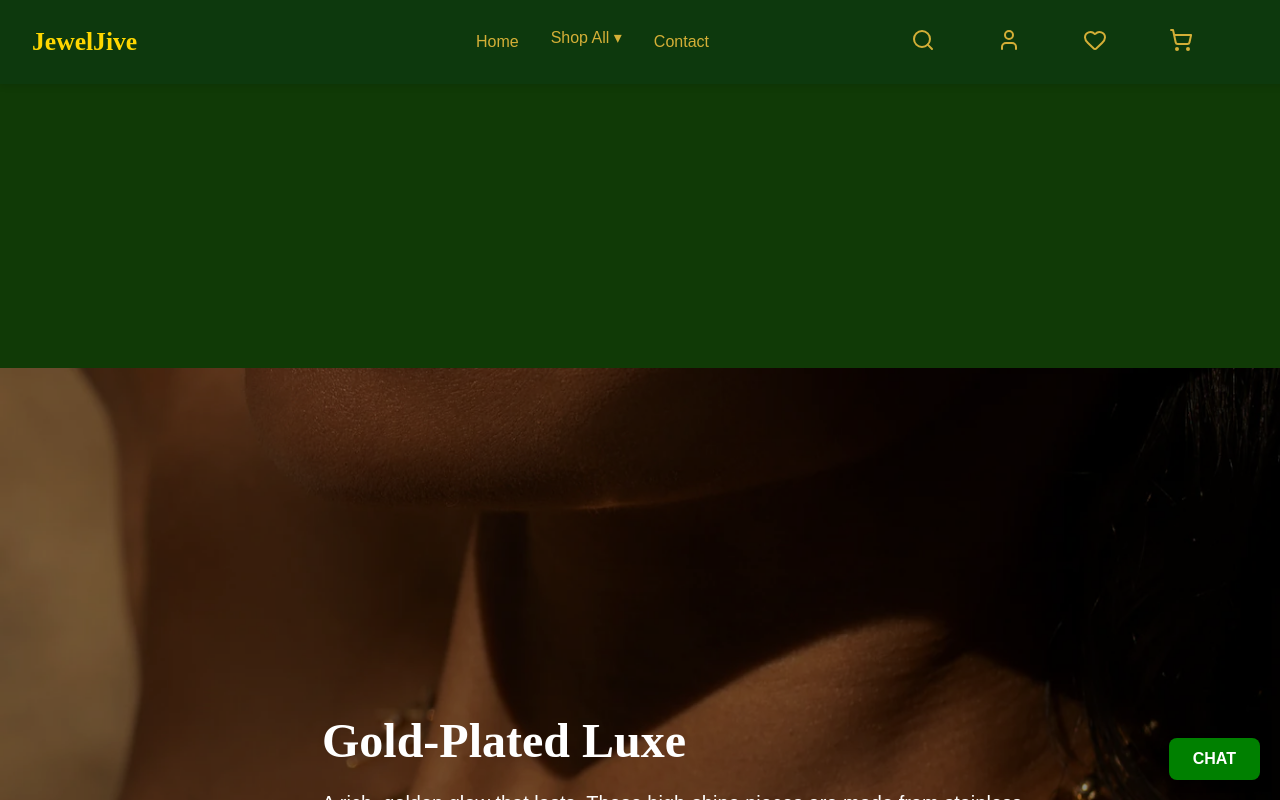
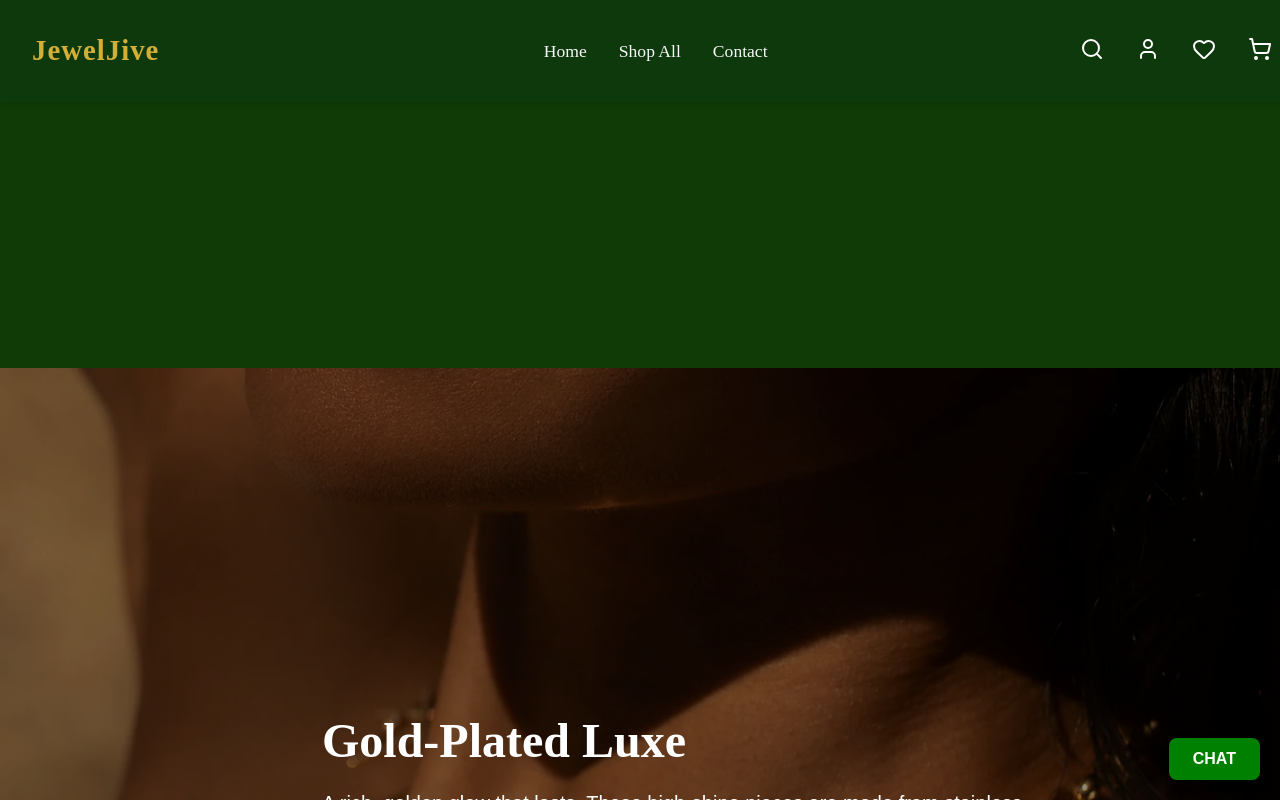
Before and after one commit to phemelomakgopa/JewelJive, a React (Vite) app: page / in a window 1280 px wide. Shown: the top 800 px of the page. Built offline with nearby package versions, Linux system fonts and the light colour scheme.

Commit message:
did't change anything

```diff
--- a/src/components/navbar.css
+++ b/src/components/navbar.css
@@ -1,34 +1,45 @@
-/* Existing Navbar */
+/* Reset body */
+body {
+  margin: 0;
+  background: #fff; /* White page background */
+  font-family: sans-serif;
+}
+
+/* ============================= */
+/* Navbar Styles                 */
+/* ============================= */
 .navbar {
   position: fixed;
   top: 0;
   width: 100%;
-  background-color: rgb(13, 57, 13);
+  background-color: rgb(13, 57, 13); /* Dark green navbar */
   padding: 1rem 2rem;
   display: flex;
   align-items: center;
   justify-content: space-between;
   box-shadow: 0 3px 6px rgba(0, 0, 0, 0.1);
   z-index: 1000;
+  height: 70px; /* fixed height for consistency */
 }
 
 .navbar__logo-text {
   font-family: serif;
-  font-size: 1.6rem;
+  font-size: 1.8rem;
   font-weight: 600;
-  color: gold;
+  color: #d4af37; /* Gold */
+  letter-spacing: 1px;
 }
 
 .navbar__links {
   display: flex;
   gap: 2rem;
-  padding-left: 10rem;
+  padding-left: 5rem;
 }
 
 .navbar__link {
-  font-family: sans-serif;
-  font-size: 1rem;
-  color: #d4af37; /* Champagne gold */
+  font-family: serif;
+  font-size: 1.1rem;
+  color: #f8f8f8;
   text-decoration: none;
   padding: 0.25rem 0;
   position: relative;
@@ -36,7 +47,7 @@
 }
 
 .navbar__link:hover {
-  color: #fff;
+  color: #d4af37; /* Gold hover */
 }
 
 .navbar__link::after {
@@ -44,7 +55,7 @@
   position: absolute;
   width: 0;
   height: 2px;
-  background: #fff;
+  background: #d4af37; /* Gold underline */
   left: 0;
   bottom: -3px;
   transition: width 0.3s;
@@ -54,116 +65,38 @@
   width: 100%;
 }
 
+/* Icons */
 .navbar__icons {
   display: flex;
   align-items: center;
   gap: 1rem;
-  padding-right: 6rem;
+  padding-right: 2rem;
 }
 
 .icon-btn {
   background: none;
   border: none;
   font-size: 1.2rem;
-  color: #d4af37;
+  color: #fff;
   cursor: pointer;
-  transition: color 0.2s;
+  padding: 0.5rem;
+  border-radius: 50%;
+  transition: background-color 0.2s;
 }
 
 .icon-btn:hover {
-  color: #fff;
+  background-color: rgba(255, 255, 255, 0.1);
+  color: #d4af37;
 }
 
+/* Hamburger (mobile) */
 .hamburger {
   background: none;
   border: none;
   font-size: 1.6rem;
-  color: #6f584b;
+  color: #fff;
   cursor: pointer;
   margin-left: 0.5rem;
-}
-
-/* ============================= */
-/* Dropdown Styles (NEW)         */
-/* ============================= */
-.navbar__dropdown {
-  position: relative;
-  display: inline-block;
-}
-
-.dropdown-toggle {
-  background: none;
-  border: none;
-  font: inherit;
-  cursor: pointer;
-  color: #d4af37;
-  padding: 0;
-}
-
-.dropdown-toggle:hover {
-  color: #fff;
-}
-
-.dropdown-menu {
-  position: absolute;
-  top: 100%;
-  left: 0;
-  min-width: 200px;
-  background: white;
-  border: 1px solid #ddd;
-  border-radius: 6px;
-  box-shadow: 0px 4px 10px rgba(0,0,0,0.15);
-  display: flex;
-  flex-direction: column;
-  z-index: 999;
-}
-
-.dropdown-item {
-  padding: 12px 15px;
-  text-decoration: none;
-  color: rgb(13, 57, 13);
-  font-size: 0.95rem;
-  transition: background 0.2s, color 0.2s;
-}
-
-.dropdown-item:hover {
-  background: rgb(13, 57, 13);
-  color: #fff;
-}
-
-/* Submenu */
-.dropdown-submenu {
-  position: relative;
-}
-
-.submenu {
-  position: absolute;
-  top: 0;
-  left: 100%;
-  min-width: 180px;
-  background: white;
-  border: 1px solid #ddd;
-  border-radius: 6px;
-  box-shadow: 0px 4px 10px rgba(0,0,0,0.15);
-  display: flex;
-  flex-direction: column;
-}
-
-.submenu-toggle {
-  background: none;
-  border: none;
-  font: inherit;
-  cursor: pointer;
-  color: rgb(13, 57, 13);
-  padding: 12px 15px;
-  text-align: left;
-  width: 100%;
-  transition: background 0.2s, color 0.2s;
-}
-
-.submenu-toggle:hover {
-  background: rgb(13, 57, 13);
-  color: #fff;
 }
 
 /* ============================= */
@@ -180,9 +113,10 @@
     left: 0;
     right: 0;
     flex-direction: column;
-    background-color: #f9f6f1;
+    background-color: rgb(13, 57, 13);
     transform: translateY(-200%);
     transition: transform 0.3s ease-in-out;
+    padding: 1rem 0;
   }
 
   .navbar__links.open {
@@ -191,81 +125,20 @@
 
   .navbar__link {
     padding: 1rem;
-    border-top: 1px solid #e0d9d2;
+    border-top: 1px solid #2e4d2e;
+    text-align: center;
   }
 
   .navbar__icons {
     gap: 0.5rem;
-  }
-
-  /* Mobile dropdown should stack */
-  .dropdown-menu,
-  .submenu {
-    position: static;
-    border: none;
-    box-shadow: none;
+    padding-right: 0;
   }
 }
 
-/* Mega Menu */
-.mega-menu {
-  position: relative;
+/* ============================= */
+/* Content Padding               */
+/* ============================= */
+main,
+.page-content {
+  padding-top: 70px; /* pushes content below fixed navbar */
 }
-
-.mega-menu__content {
-  position: absolute;
-  top: 100%;
-  left: 0;
-  right: 0; /* full-width like Shopify */
-  background: white;
-  padding: 2rem 3rem;
-  box-shadow: 0 4px 12px rgba(0,0,0,0.1);
-  display: flex;
-  gap: 2rem;
-  z-index: 1000;
-  animation: fadeDown 0.3s ease;
-}
-
-.mega-menu__list {
-  list-style: none;
-  padding: 0;
-  margin: 0;
-  flex: 1;
-}
-
-.mega-menu__link {
-  display: block;
-  padding: 0.5rem 0;
-  color: rgb(13, 57, 13);
-  text-decoration: none;
-  font-size: 0.95rem;
-  transition: color 0.2s;
-}
-
-.mega-menu__link:hover {
-  color: #d4af37;
-}
-
-/* Submenu (Earrings) */
-.submenu {
-  margin-left: 1rem;
-  margin-top: 0.3rem;
-  border-left: 2px solid #eee;
-  padding-left: 1rem;
-}
-
-/* Animation */
-@keyframes fadeDown {
-  from { opacity: 0; transform: translateY(-10px); }
-  to { opacity: 1; transform: translateY(0); }
-}
-
-/* Mobile */
-@media (max-width: 768px) {
-  .mega-menu__content {
-    position: static;
-    flex-direction: column;
-    padding: 1rem;
-    box-shadow: none;
-  }
-}
--- a/src/components/navbar.jsx
+++ b/src/components/navbar.jsx
@@ -1,78 +1,63 @@
-import React, { useState } from "react";
+import React, { useState, useEffect } from "react";
 import { Search, User, Heart, ShoppingCart } from "lucide-react";
 import "./navbar.css";
 
 export default function Navbar() {
-  const [megaOpen, setMegaOpen] = useState(false);
+  const [menuOpen, setMenuOpen] = useState(false);
+  const [isMobile, setIsMobile] = useState(window.innerWidth <= 768);
+
+  useEffect(() => {
+    const handleResize = () => {
+      setIsMobile(window.innerWidth <= 768);
+      if (window.innerWidth > 768) {
+        setMenuOpen(false);
+      }
+    };
+    window.addEventListener("resize", handleResize);
+    return () => window.removeEventListener("resize", handleResize);
+  }, []);
 
   return (
     <nav className="navbar">
-      {/* Logo */}
       <div className="navbar__logo">
         <span className="navbar__logo-text">JewelJive</span>
       </div>
 
-      {/* Links */}
-      <div className="navbar__links">
-        <a href="/" className="navbar__link">Home</a>
-
-        {/* Shop All Dropdown */}
-        <div
-          className="mega-menu"
-          onMouseEnter={() => setMegaOpen(true)}
-          onMouseLeave={() => setMegaOpen(false)}
-        >
-          <button className="navbar__link dropdown-toggle">
-            Shop All ▾
-          </button>
-
-          {megaOpen && (
-            <div className="mega-menu__content">
-              <ul className="mega-menu__list">
-                <li>
-                  <a href="/collections/necklaces" className="mega-menu__link">
-                    Necklaces
-                  </a>
-                </li>
-
-                <li className="dropdown-submenu">
-                  <a href="/collections/earrings" className="mega-menu__link">
-                    Earrings
-                  </a>
-                  <ul className="submenu">
-                    <li>
-                      <a href="/collections/earrings" className="mega-menu__link">All Earrings</a>
-                    </li>
-                    <li>
-                      <a href="/collections/hoops" className="mega-menu__link">Hoops</a>
-                    </li>
-                    <li>
-                      <a href="/collections/huggies" className="mega-menu__link">Huggies</a>
-                    </li>
-                    <li>
-                      <a href="/collections/studs" className="mega-menu__link">Studs</a>
-                    </li>
-                  </ul>
-                </li>
-
-                <li><a href="/collections/bracelets" className="mega-menu__link">Bracelets</a></li>
-                <li><a href="/collections/rings" className="mega-menu__link">Rings</a></li>
-                <li><a href="/collections/accessories" className="mega-menu__link">Accessories</a></li>
-                <li><a href="/collections/gift-cards" className="mega-menu__link">Gift Cards</a></li>
-              </ul>
-            </div>
-          )}
-        </div>
-
-        <a href="/contact" className="navbar__link">Contact</a>
+      <div className={`navbar__links ${menuOpen && isMobile ? "open" : ""}`}>
+        <a href="/" className="navbar__link">
+          Home
+        </a>
+        <a href="/shop" className="navbar__link">
+          Shop All
+        </a>
+        <a href="/contact" className="navbar__link">
+          Contact
+        </a>
       </div>
 
-      {/* Icons */}
-      <div className="navbar__icons">
-        <button className="icon-btn" aria-label="Search"><Search /></button>
-        <button className="icon-btn" aria-label="Account"><User /></button>
-        <button className="icon-btn" aria-label="Wishlist"><Heart /></button>
-        <button className="icon-btn" aria-label="Cart"><ShoppingCart /></button>
+      <div className="navbar__icons flex gap-3">
+        <button className="icon-btn" aria-label="Search">
+          <Search className="w-5 h-5" />
+        </button>
+        <button className="icon-btn" aria-label="Account">
+          <User className="w-5 h-5" />
+        </button>
+        <button className="icon-btn" aria-label="Wishlist">
+          <Heart className="w-5 h-5" />
+        </button>
+        <button className="icon-btn" aria-label="Cart">
+          <ShoppingCart className="w-5 h-5" />
+        </button>
+
+        {isMobile && (
+          <button
+            className="hamburger"
+            onClick={() => setMenuOpen(!menuOpen)}
+            aria-label="Toggle menu"
+          >
+            {menuOpen ? "✕" : "☰"}
+          </button>
+        )}
       </div>
     </nav>
   );
```
